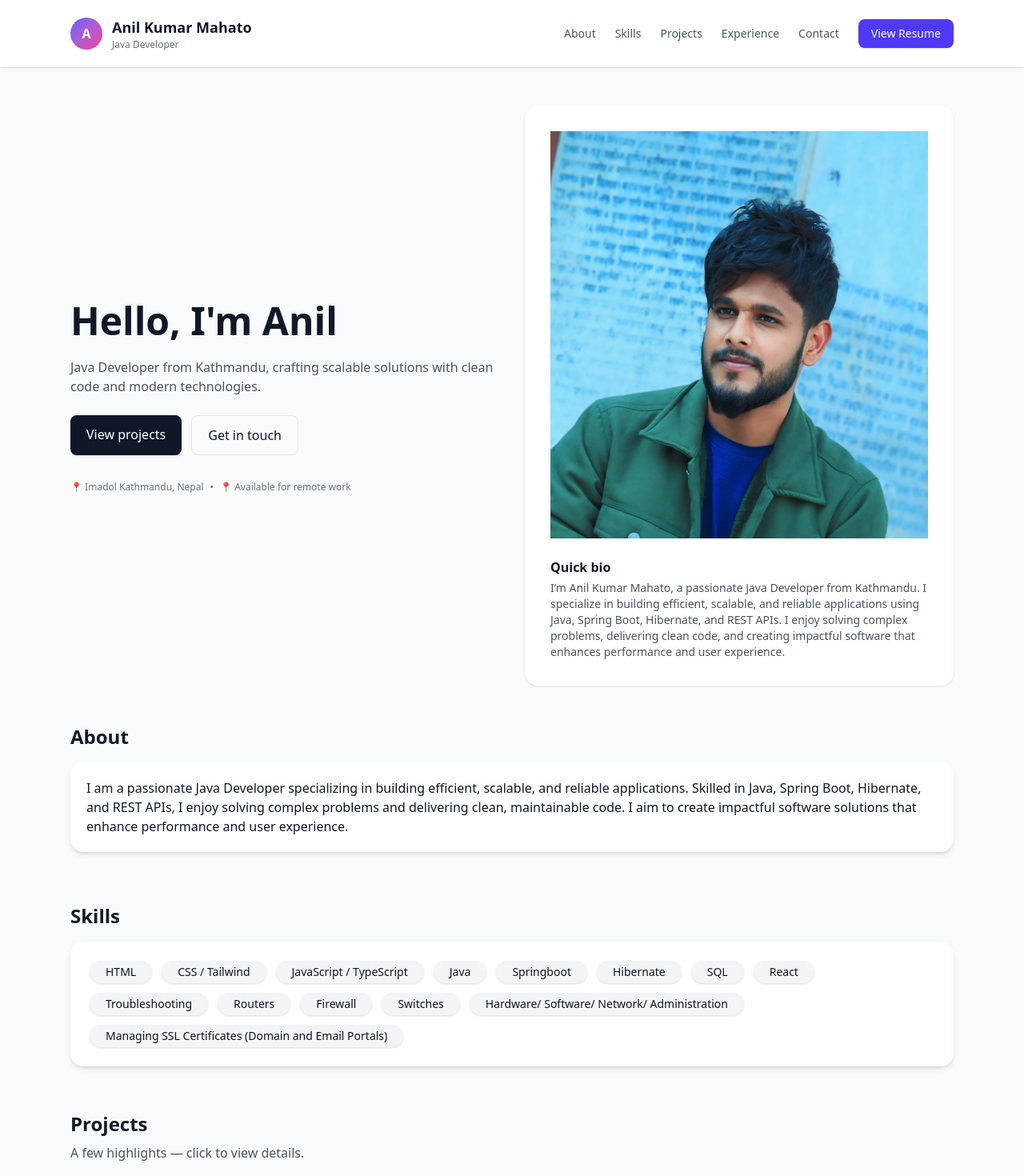
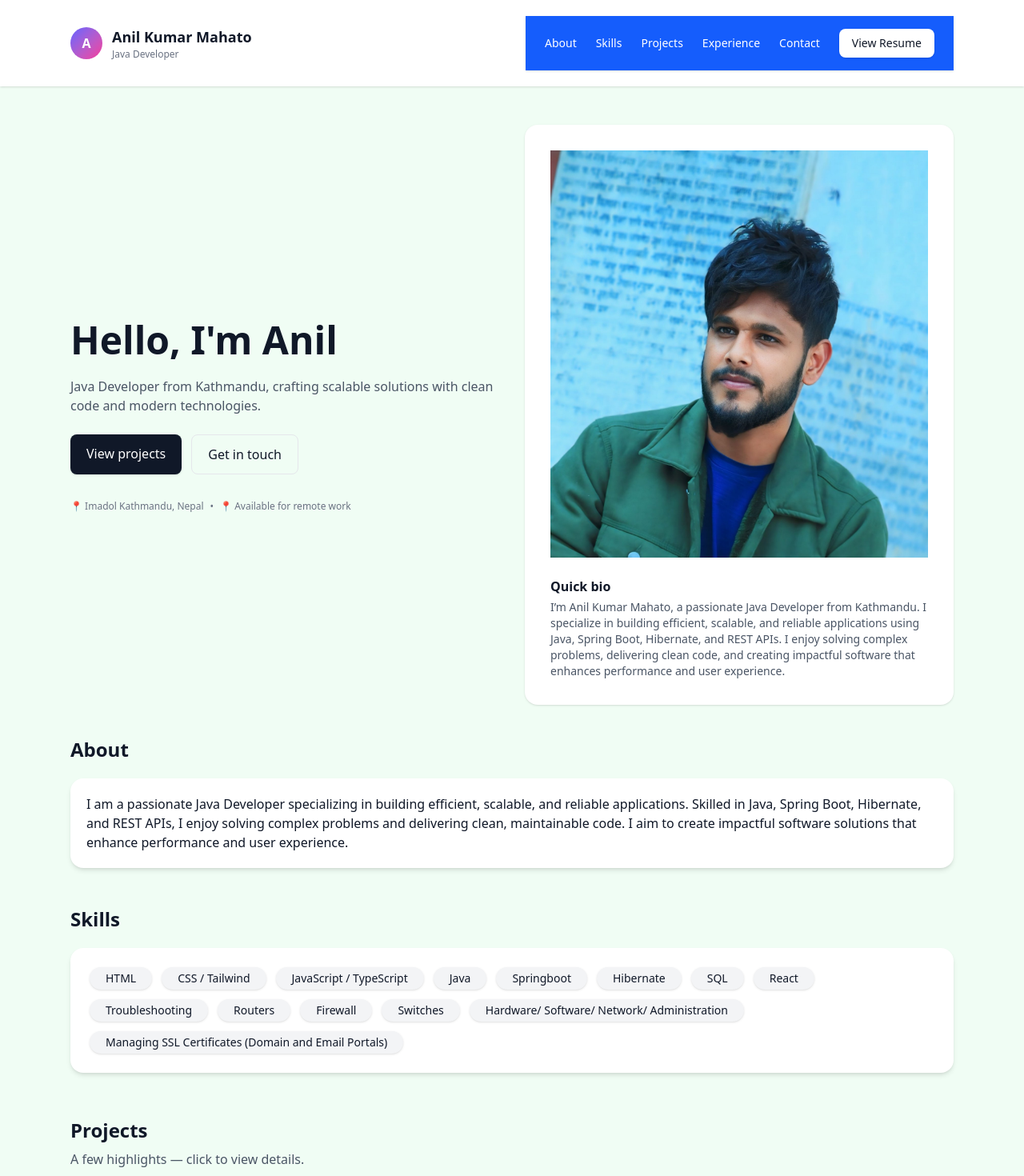
Before and after one commit to Anil11-singh/portfolio, a React (Vite) app: page / in a window 1280 px wide. Shown: the top 1470 px of the page at 80% size. Built offline with nearby package versions, Linux system fonts and the light colour scheme.

Commit message:
first commit

```diff
--- a/src/App.tsx
+++ b/src/App.tsx
@@ -49,7 +49,7 @@ export default function App() {
     "I am a passionate Java Developer specializing in building efficient, scalable, and reliable applications. Skilled in Java, Spring Boot, Hibernate, and REST APIs, I enjoy solving complex problems and delivering clean, maintainable code. I aim to create impactful software solutions that enhance performance and user experience.";
 
   return (
-    <div className="min-h-screen bg-gray-50 text-gray-900 antialiased">
+    <div className="min-h-screen bg-green-50 text-gray-900 antialiased">
       {/* Header */}
       <header className="bg-white shadow">
         <div className="max-w-6xl mx-auto px-6 py-5 flex items-center justify-between">
@@ -65,33 +65,25 @@ export default function App() {
           </div>
 
           {/* Right */}
-          <div className="flex items-center gap-6">
-            <nav className="hidden md:flex gap-6 text-sm text-gray-600">
-              <a href="#about" className="hover:text-gray-900">
-                About
-              </a>
-              <a href="#skills" className="hover:text-gray-900">
-                Skills
-              </a>
-              <a href="#projects" className="hover:text-gray-900">
-                Projects
-              </a>
-              <a href="#experience" className="hover:text-gray-900">
-                Experience
-              </a>
-              <a href="#contact" className="hover:text-gray-900">
-                Contact
-              </a>
+   <div className="flex items-center gap-6 bg-blue-600 px-6 py-4 shadow">
+  <nav className="hidden md:flex gap-6 text-sm text-white">
+    <a href="#about" className="hover:text-gray-200">About</a>
+    <a href="#skills" className="hover:text-gray-200">Skills</a>
+    <a href="#projects" className="hover:text-gray-200">Projects</a>
+    <a href="#experience" className="hover:text-gray-200">Experience</a>
+    <a href="#contact" className="hover:text-gray-200">Contact</a>
   </nav>
   <a
     href="/resume.pdf"
     target="_blank"
     rel="noopener noreferrer"
-              className="inline-block bg-indigo-600 text-white px-4 py-2 rounded-lg text-sm shadow"
+    className="inline-block bg-white text-black-600 px-4 py-2 rounded-lg text-sm shadow hover:bg-gray-100 transition"
   >
     View Resume
   </a>
 </div>
+
+
         </div>
       </header>
 
@@ -147,17 +139,17 @@ export default function App() {
         </section>
 
         {/* About */}
-        <section id="about" className="mt-12">
+        <section id="about" className="mt-10">
           <h3 className="text-2xl font-semibold">About</h3>
-          <div className="bg-white shadow-md rounded-2xl p-5 hover:shadow-xl transition mt-4">
+          <div className="bg-white shadow-md rounded-2xl p-5 hover:shadow-xl transition mt-5">
             <p>{about}</p>
           </div>
         </section>
 
         {/* Skills */}
-        <section id="skills" className="mt-16">
+        <section id="skills" className="mt-12">
           <h4 className="text-2xl font-semibold">Skills</h4>
-          <div className="bg-white shadow-md rounded-2xl p-6 hover:shadow-xl transition mt-4">
+          <div className="bg-white shadow-md rounded-2xl p-6 hover:shadow-xl transition mt-5">
             <div className="flex flex-wrap gap-3">
               {skills.map((s) => (
                 <span
@@ -185,7 +177,7 @@ export default function App() {
                 href={p.link}
                 className="block bg-white rounded-2xl shadow overflow-hidden hover:shadow-lg transition"
               >
-                <div className="w-full h-48 bg-gray-100 overflow-hidden">
+                <div className="w-full h-80 bg-gray-100 overflow-hidden">
                   <img
                     src={p.img}
                     alt={p.title}
@@ -202,8 +194,8 @@ export default function App() {
         </section>
 
         {/* Experience */}
-        <section id="experience" className="py-14">
-          <h5 className="text-2xl font-bold text-left mb-10 text-gray-800">
+        <section id="experience" className="py-15">
+          <h5 className="text-2xl font-bold text-left mb-7 text-gray-800">
             Experience
           </h5>
 
@@ -266,7 +258,7 @@ export default function App() {
         <section id="contact" className="mt-6 bg-white rounded-2xl shadow p-6">
           <div className="md:flex md:items-center md:justify-between">
             <div>
-              <h3 className="text-3xl font-semibold">Contact me</h3>
+              <h3 className="text-3xl font-semibold">Reach me</h3>
               <p className="text-gray-600 mt-2">
                 I'm available for contract and full-time roles. Send a message
                 and I'll reply within a few days.
```
Lines whose indentation alone changed are shown as unchanged.
